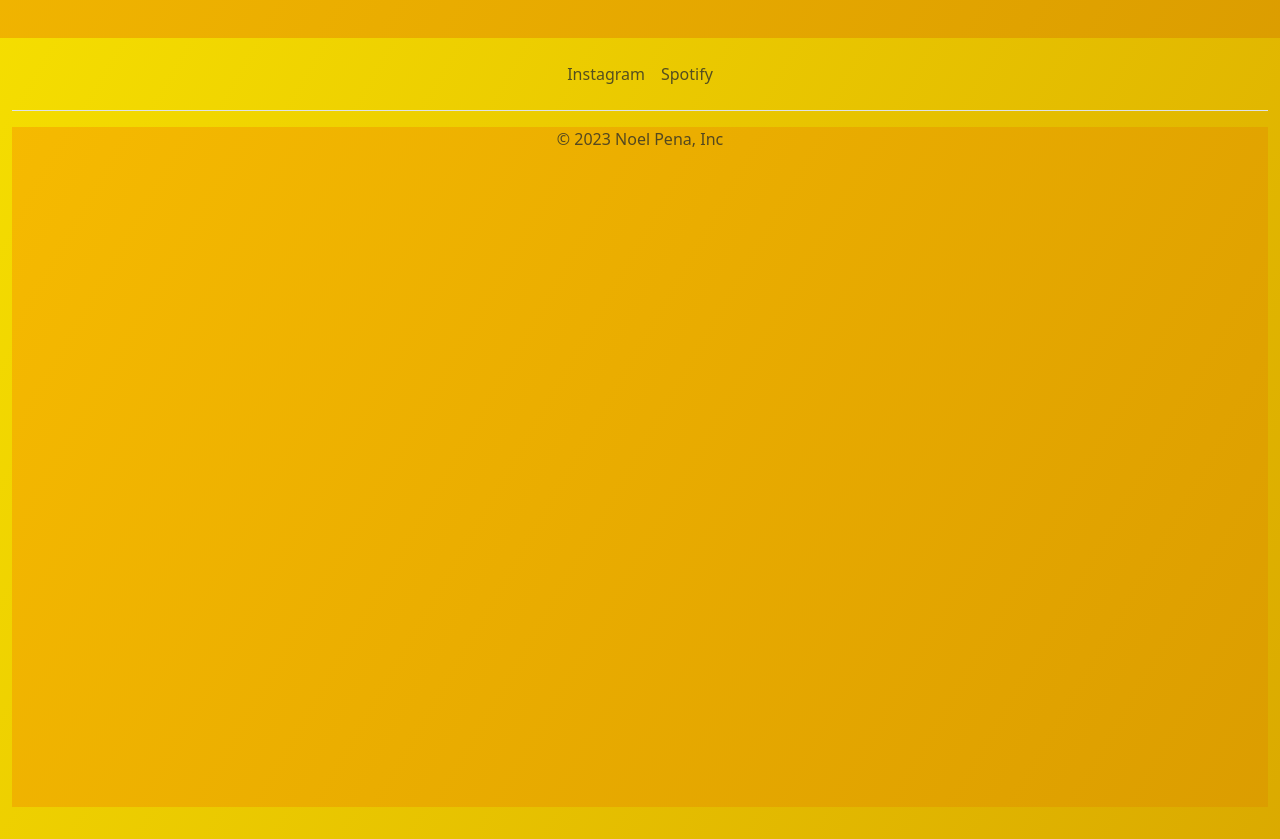
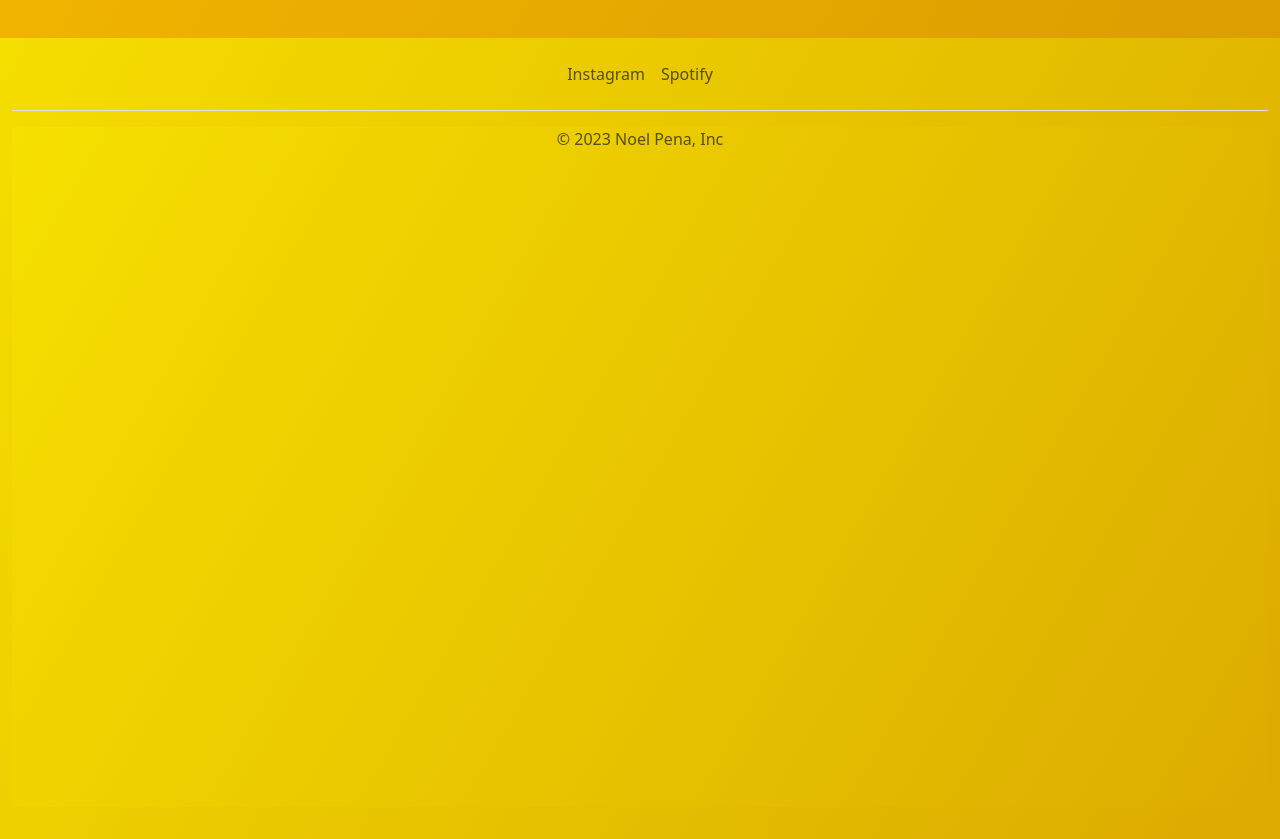
Before and after one commit to noel-pena/Portfolio-2.0, a plain HTML site: page index.html in a window 1280 px wide. Shown: the part 1880-2719 px from the top of the page. Drawn offline with nearby package versions, Linux system fonts and the light colour scheme.

Commit message:
Add files via upload

```diff
--- a/index.html
+++ b/index.html
@@ -70,7 +70,7 @@
       <li class="nav-item"><a href="https://www.instagram.com/i_am_omen/" class="nav-link px-2 text-body-secondary">Instagram</a></li>
       <li class="nav-item"><a href="https://open.spotify.com/artist/7gLXw7lLcnPbNVyv6JvAZQ?si=lMHuK6KQR7OVZWZsgH8Y7w" class="nav-link px-2 text-body-secondary">Spotify</a></li>
     </ul>
-    <p class="text-center text-body-secondary">© 2023 Noel Pena, Inc</p>
+    <p class="text-center text-body-secondary footer">© 2023 Noel Pena, Inc</p>
   </footer>
 </div>
 <link>
```
